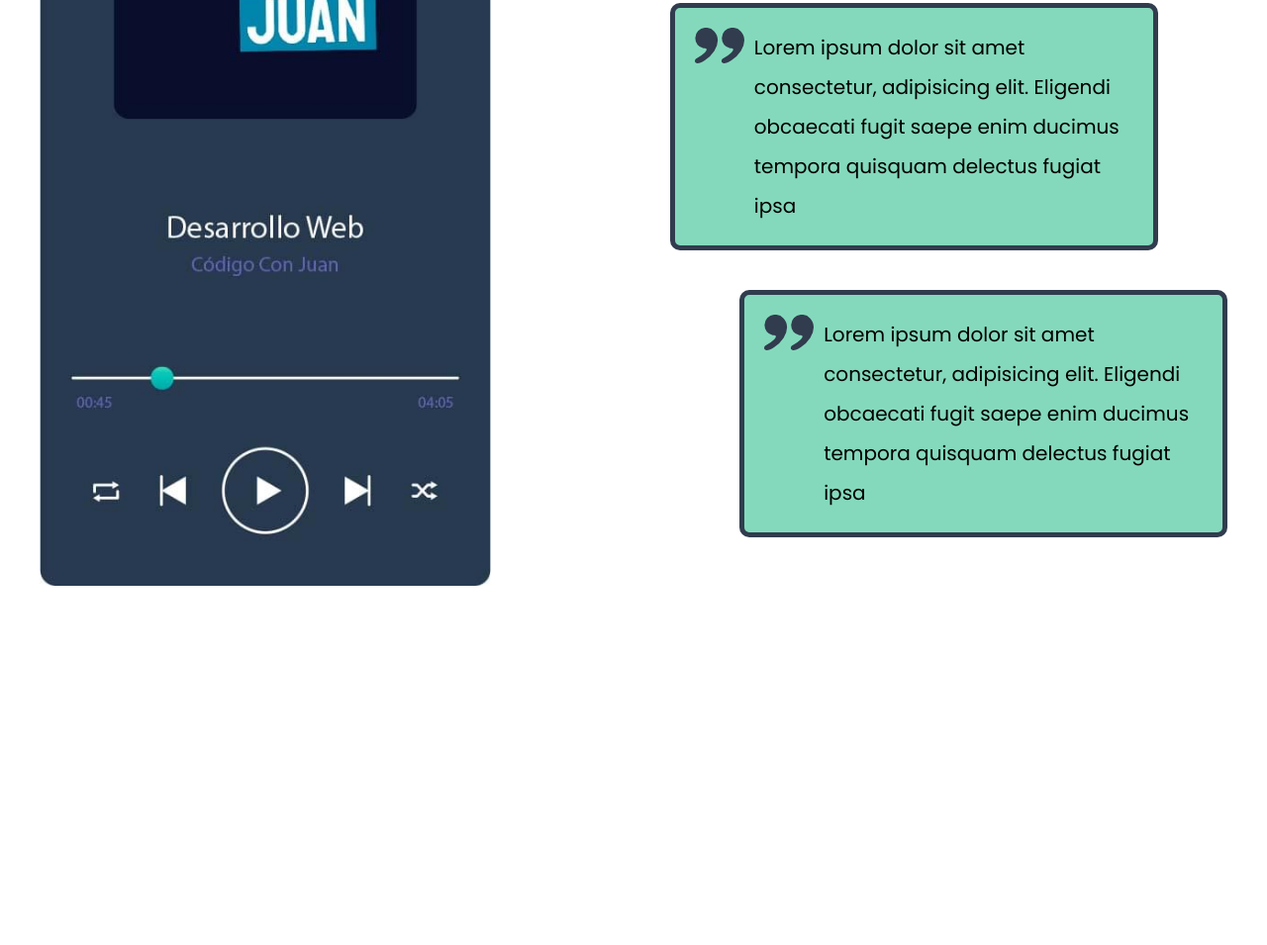
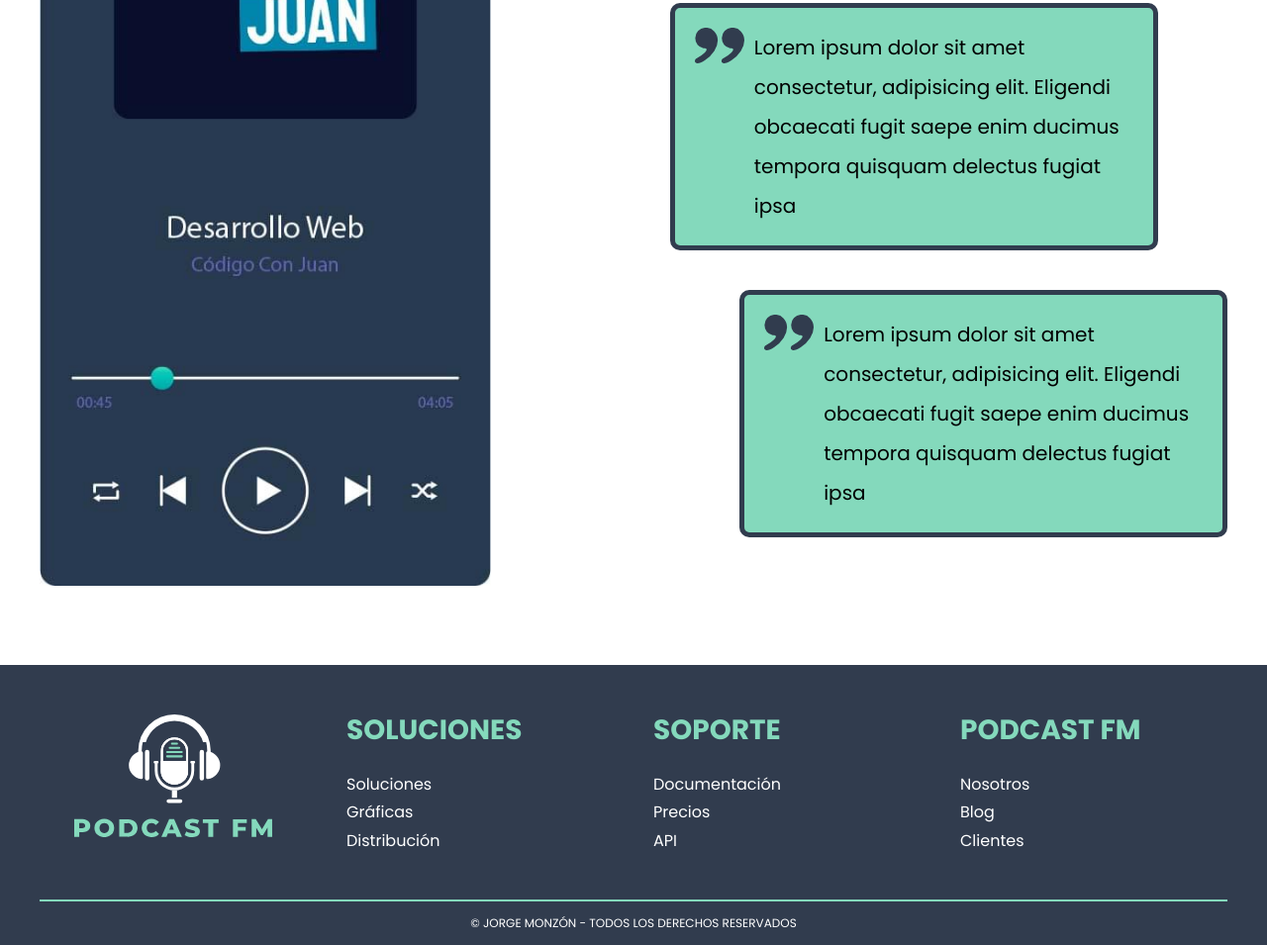
Before and after one commit to JorgeDevmm/personal-PodcastApp, a website: page index.html in a window 1280 px wide. Shown: the part 4512-5467 px from the top of the page at 99% size. Before the commit the page ends 5184 px from the top, so only its background shows below. Drawn offline with Linux system fonts and the light colour scheme.

Commit message:
Agregando cs a footer

```diff
--- a/index.html
+++ b/index.html
@@ -158,9 +158,42 @@
     </section>
 
     <footer class="footer">
-      <div class="contenedor footer">
-        <div class="footer-widget"></div>
+      <div class="contenedor footer-grid">
+        <div class="footer-widget">
+          <img class="logo" src="build/img/logo.svg" alt="logo podcast" />
+        </div>
+
+        <div class="footer-widget">
+          <h3>Soluciones</h3>
+          <nav>
+            <a href="#">Soluciones</a>
+            <a href="#">Gráficas</a>
+            <a href="#">Distribución</a>
+          </nav>
+        </div>
+
+        <div class="footer-widget">
+          <h3>Soporte</h3>
+          <nav>
+            <a href="#">Documentación</a>
+            <a href="#">Precios</a>
+            <a href="#">API</a>
+          </nav>
+        </div>
+
+        <div class="footer-widget">
+          <h3>Podcast FM</h3>
+          <nav>
+            <a href="#">Nosotros</a>
+            <a href="#">Blog</a>
+            <a href="#">Clientes</a>
+          </nav>
+        </div>
       </div>
+
+      <p class="copyright">
+        &copy; Jorge Monzón - Todos los derechos Reservados
+      </p>
     </footer>
   </body>
 </html>
```
Also changed, not shown: build/css/app.css, 1 other file.
